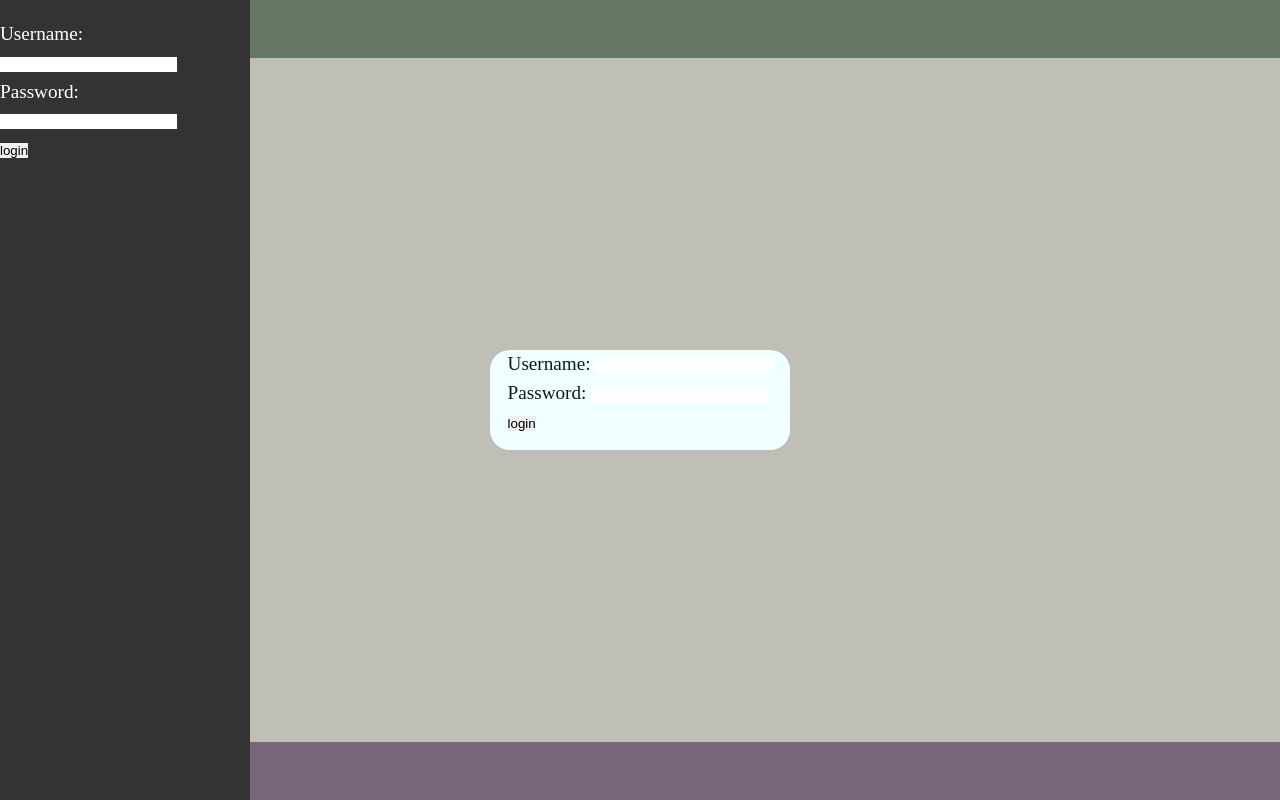
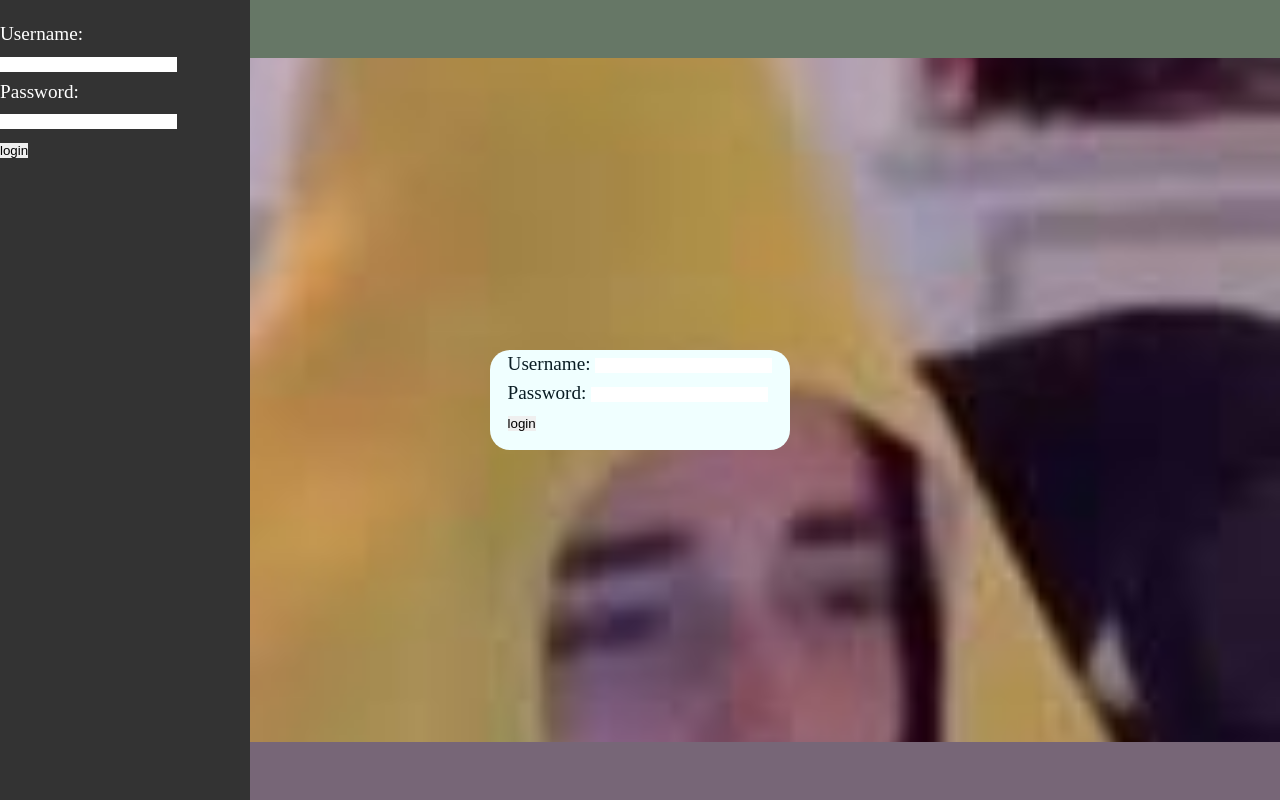
Before and after one commit to Dat1MinkX/Ny-pr-ve-i-node, a website with bundled scripts: page public/index.html in a window 1280 px wide. Built offline with nearby package versions, Linux system fonts and the light colour scheme.

Commit message:
fikset bakgrun

```diff
--- a/public/index.html
+++ b/public/index.html
@@ -14,6 +14,15 @@
         <h1></h1>
     </header>
     <main>
+        <style>
+            main {
+                background-image: url("../public/img/banana_leclerc.jpg");
+                background-repeat: no-repeat;
+                background-attachment: fixed;
+                background-size: cover;
+                background-position: center;
+            }
+        </style>
         <div class="login-style">
             <div class="login">
                 Username: <input id="username_input" type="text" /><br />
--- a/public/style/style.css
+++ b/public/style/style.css
@@ -27,11 +27,7 @@ header {
 }
 
 main {
-    background-image: url('./img/banana leclerc.jpg');
-    background-repeat: no-repeat;
-    background-attachment: fixed;
-    background-size: cover;
-    background-position: center;
+
     display: grid;
     place-items: center;
     background: #76776677;
```
Also changed, not shown: public/img/banana_leclerc.jpg (renamed from public/img/banana leclerc.jpg).
